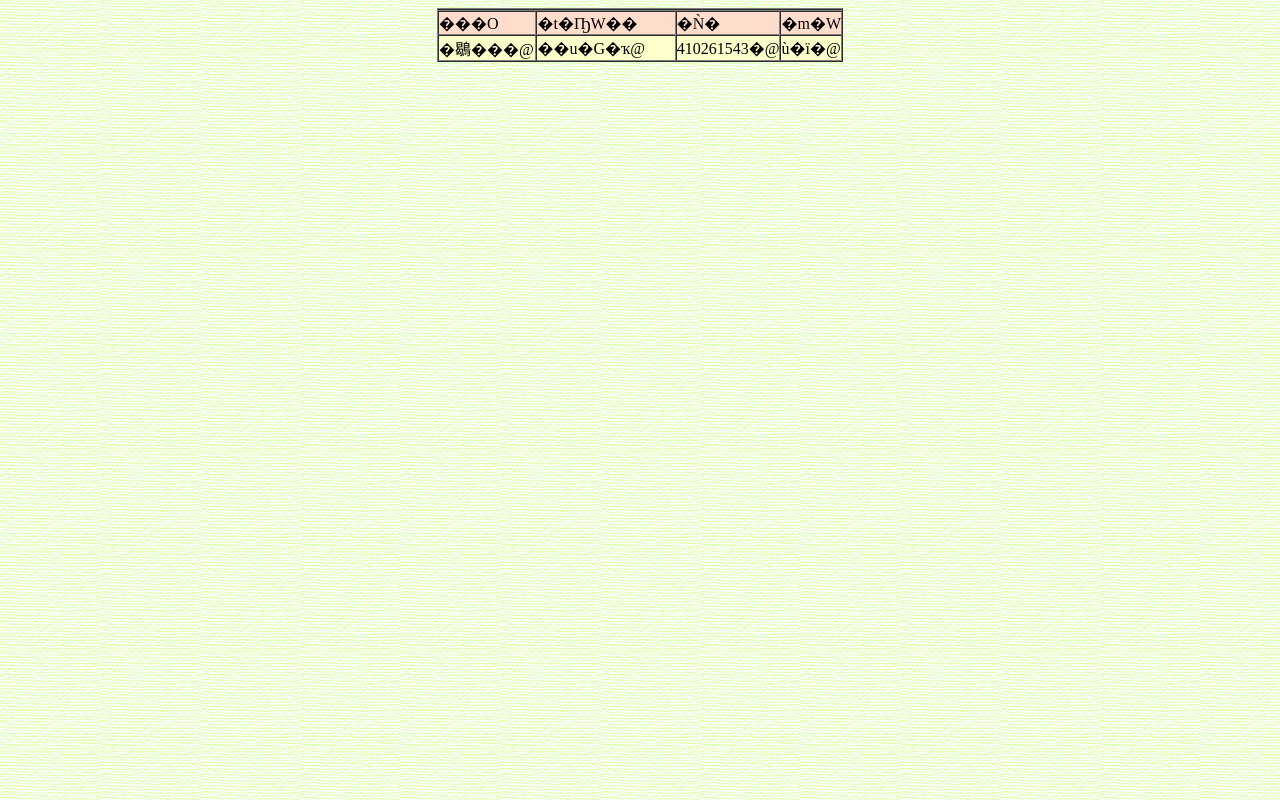
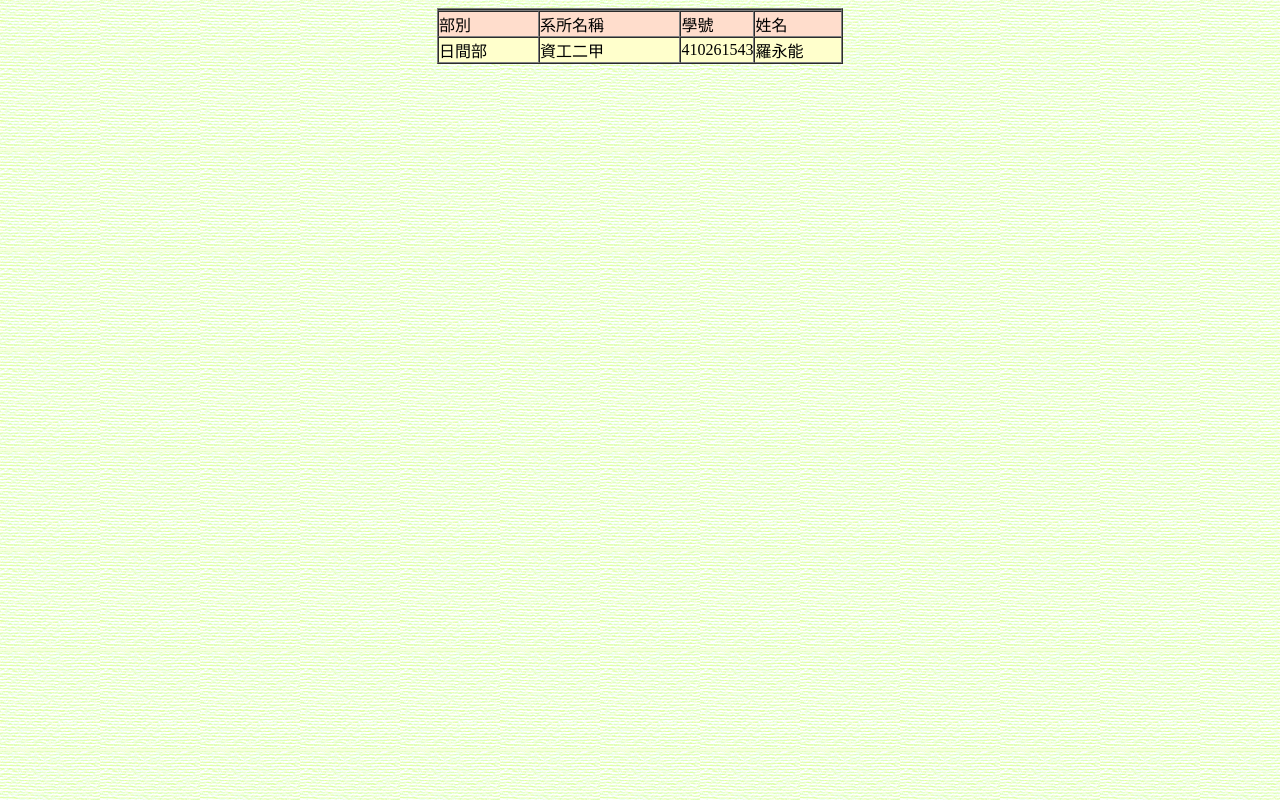
Before and after one commit to ronload/StudentScore, a plain HTML site: page index.html in a window 1280 px wide. Drawn offline with Linux system fonts and the light colour scheme.

Commit message:
Add files via upload

```diff
--- a/index.html
+++ b/index.html
@@ -13,16 +13,16 @@
                             <font color="#FFFFFF" size="6"</font> </td>
                     </tr>
                     <tr>
-                        <td bgcolor="#FFDDCC" width="25%">���O</td>
-                        <td bgcolor="#FFDDCC" width="35%">�t�ҦW��</td>
-                        <td bgcolor="#FFDDCC" width="10%">�Ǹ�</td>
-                        <td bgcolor="#FFDDCC" colspan="2">�m�W</td>
+                        <td bgcolor="#FFDDCC" width="25%">部別</td>
+                        <td bgcolor="#FFDDCC" width="35%">系所名稱</td>
+                        <td bgcolor="#FFDDCC" width="10%">學號</td>
+                        <td bgcolor="#FFDDCC" colspan="2">姓名</td>
                     </tr>
                     <tr>
-                        <td bgcolor="#FFFFCC" width="25%">�鶡���@</td>
-                        <td bgcolor="#FFFFCC" width="35%">��u�G�ҡ@</td>
-                        <td bgcolor="#FFFFCC" width="10%">410261543�@</td>
-                        <td bgcolor="#FFFFCC" colspan="2">ù�ï�@</td>
+                        <td bgcolor="#FFFFCC" width="25%">日間部</td>
+                        <td bgcolor="#FFFFCC" width="35%">資工二甲</td>
+                        <td bgcolor="#FFFFCC" width="10%">410261543</td>
+                        <td bgcolor="#FFFFCC" colspan="2">羅永能</td>
 
                     </tr>
                 </table>
```
